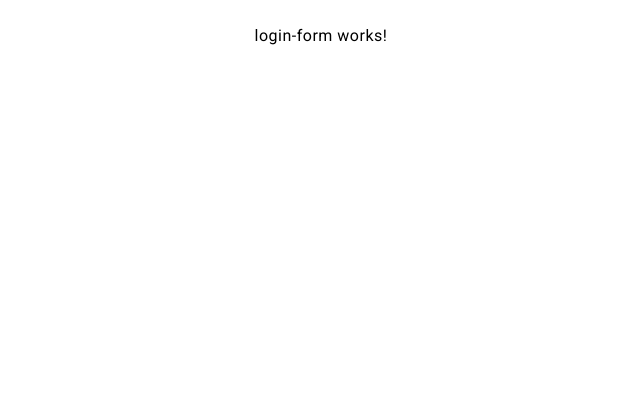
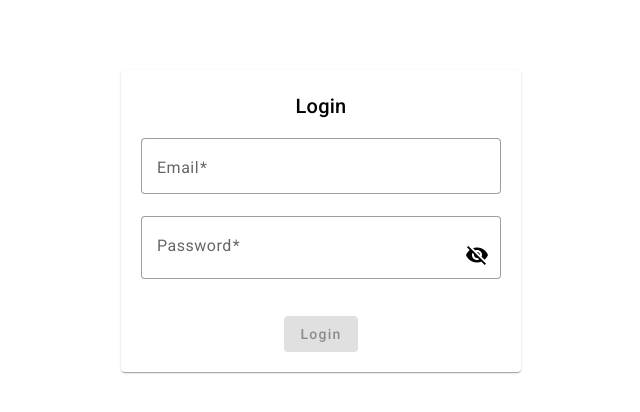
Before and after one commit to NevilleColaco23/PropertyMasterLTD, an Angular app in the folder app/: page /login in a window 1280 px wide. Shown: the top 412 px of the page, without its empty margins (319-959 px from the left). Built offline with nearby package versions, Linux system fonts and the light colour scheme; no server answers.

Commit message:
login UI page is added...no functionlity or call to backend

```diff
--- a/app/angular.json
+++ b/app/angular.json
@@ -37,7 +37,7 @@
               }
             ],
             "styles": [
-              "@angular/material/prebuilt-themes/azure-blue.css",
+              "node_modules/@angular/material/prebuilt-themes/indigo-pink.css",
               "src/styles.css"
             ],
             "scripts": []
@@ -99,7 +99,7 @@
               }
             ],
             "styles": [
-              "@angular/material/prebuilt-themes/azure-blue.css",
+              "@angular/material/prebuilt-themes/indigo-pink.css",
               "src/styles.css"
             ],
             "scripts": [],
--- a/app/src/app/app.module.ts
+++ b/app/src/app/app.module.ts
@@ -1,11 +1,16 @@
-import { HttpClientModule } from '@angular/common/http';
+import { AppRoutingModule } from './app-routing.module';
+import { LoginFormComponent } from './core/login-form/login-form.component';
+import { provideAnimationsAsync } from '@angular/platform-browser/animations/async';
 import { NgModule } from '@angular/core';
 import { BrowserModule } from '@angular/platform-browser';
-
-import { AppRoutingModule } from './app-routing.module';
+import { ReactiveFormsModule } from '@angular/forms';
+import { BrowserAnimationsModule } from '@angular/platform-browser/animations';
+import { MatInputModule } from '@angular/material/input';
+import { MatButtonModule } from '@angular/material/button';
+import { MatCardModule } from '@angular/material/card';
+import { MatIconModule } from '@angular/material/icon';
 import { AppComponent } from './app.component';
-import { LoginFormComponent } from './core/login-form/login-form.component';
-import { provideAnimationsAsync } from '@angular/platform-browser/animations/async';
+import { HttpClientModule } from '@angular/common/http';
 
 @NgModule({
   declarations: [
@@ -13,8 +18,16 @@ import { provideAnimationsAsync } from '@angular/platform-browser/animations/asy
     LoginFormComponent
   ],
   imports: [
-    BrowserModule, HttpClientModule,
-    AppRoutingModule
+    BrowserModule,
+    AppRoutingModule,
+    BrowserModule,
+    ReactiveFormsModule,
+    BrowserAnimationsModule,
+    MatInputModule,
+    MatButtonModule,
+    MatCardModule,
+    MatIconModule,
+    HttpClientModule,
   ],
   providers: [
     provideAnimationsAsync()
--- a/app/src/app/core/login-form/login-form.component.css
+++ b/app/src/app/core/login-form/login-form.component.css
@@ -0,0 +1,13 @@
+.login-card {
+  max-width: 400px;
+  margin: 50px auto;
+  padding: 20px;
+}
+
+.full-width {
+  width: 100%;
+}
+
+button {
+  margin-top: 15px;
+}
--- a/app/src/app/core/login-form/login-form.component.html
+++ b/app/src/app/core/login-form/login-form.component.html
@@ -1 +1,29 @@
-<p>login-form works!</p>
+<mat-card class="login-card">
+  <h2>Login</h2>
+  <form [formGroup]="loginForm" (ngSubmit)="onSubmit()">
+
+    <mat-form-field appearance="outline" class="full-width">
+      <mat-label>Email</mat-label>
+      <input matInput type="email" formControlName="email" required autocomplete="email" />
+      <mat-error *ngIf="loginForm.get('email')?.invalid && loginForm.get('email')?.touched">
+        Please enter a valid email address
+      </mat-error>
+    </mat-form-field>
+
+    <mat-form-field appearance="outline" class="full-width">
+      <mat-label>Password</mat-label>
+      <input matInput [type]="hidePassword ? 'password' : 'text'" formControlName="password" required autocomplete="current-password" />
+      <button mat-icon-button matSuffix (click)="hidePassword = !hidePassword" [attr.aria-label]="'Toggle password visibility'" type="button">
+        <mat-icon>{{hidePassword ? 'visibility_off' : 'visibility'}}</mat-icon>
+      </button>
+      <mat-error *ngIf="loginForm.get('password')?.invalid && loginForm.get('password')?.touched">
+        Password is required
+      </mat-error>
+    </mat-form-field>
+
+    <button mat-raised-button color="primary" type="submit" [disabled]="loginForm.invalid">
+      Login
+    </button>
+
+  </form>
+</mat-card>
--- a/app/src/app/core/login-form/login-form.component.ts
+++ b/app/src/app/core/login-form/login-form.component.ts
@@ -1,10 +1,30 @@
 import { Component } from '@angular/core';
+import { FormBuilder, Validators } from '@angular/forms';
 
 @Component({
   selector: 'app-login-form',
   templateUrl: './login-form.component.html',
   styleUrl: './login-form.component.css'
 })
-export class LoginFormComponent {
+export class LoginFormComponent  {
+  hidePassword = true;
 
+  // Declare loginForm but initialize in constructor or after constructor
+  loginForm;
+
+  constructor(private fb: FormBuilder) {
+    // Initialize loginForm here inside the constructor
+    this.loginForm = this.fb.group({
+      email: ['', [Validators.required, Validators.email]],
+      password: ['', Validators.required]
+    });
+  }
+
+  onSubmit() {
+    if (this.loginForm.valid) {
+      const loginData = this.loginForm.value;
+      console.log('Login data:', loginData);
+      // TODO: Add authentication logic here
+    }
+  }
 }
--- a/app/src/styles.css
+++ b/app/src/styles.css
@@ -1,4 +1,5 @@
 /* You can add global styles to this file, and also import other style files */
+@import "../node_modules/@angular/material/prebuilt-themes/indigo-pink.css";
 
 html, body { height: 100%; }
 body { margin: 0; font-family: Roboto, "Helvetica Neue", sans-serif; }
```
